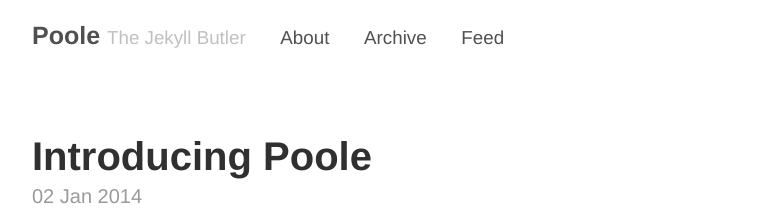
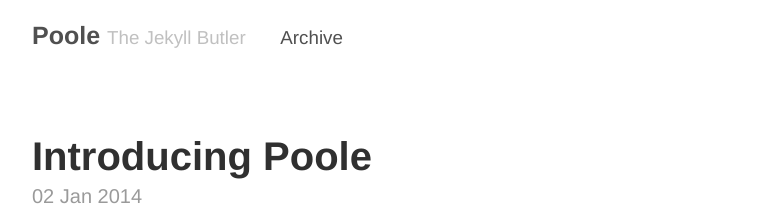
Before and after one commit to bchoi12/bchoi12.github.io, a Jekyll site: the page built from index.html, in a window 1280 px wide. Shown: the top 220 px of the page, without its empty margins (248-1031 px from the left). Built offline with Jekyll 4.4.1, drawn with Linux system fonts in a browser that asks for light colours; Markdown is read by kramdown in place of the engine named in the settings; the list of posts is cut into pages by our own code.

```diff
--- /dev/null
+++ b/CNAME
@@ -0,0 +1 @@
+blog.brianchoi.net
--- a/_config.yml
+++ b/_config.yml
@@ -21,6 +21,4 @@ version:          1.0.0
 github:
   repo:           https://github.com/poole/poole
 pages_list:
-  About:	  '/about'
   Archive:	  '/archive'
-  Feed:		  '/atom.xml'
```
